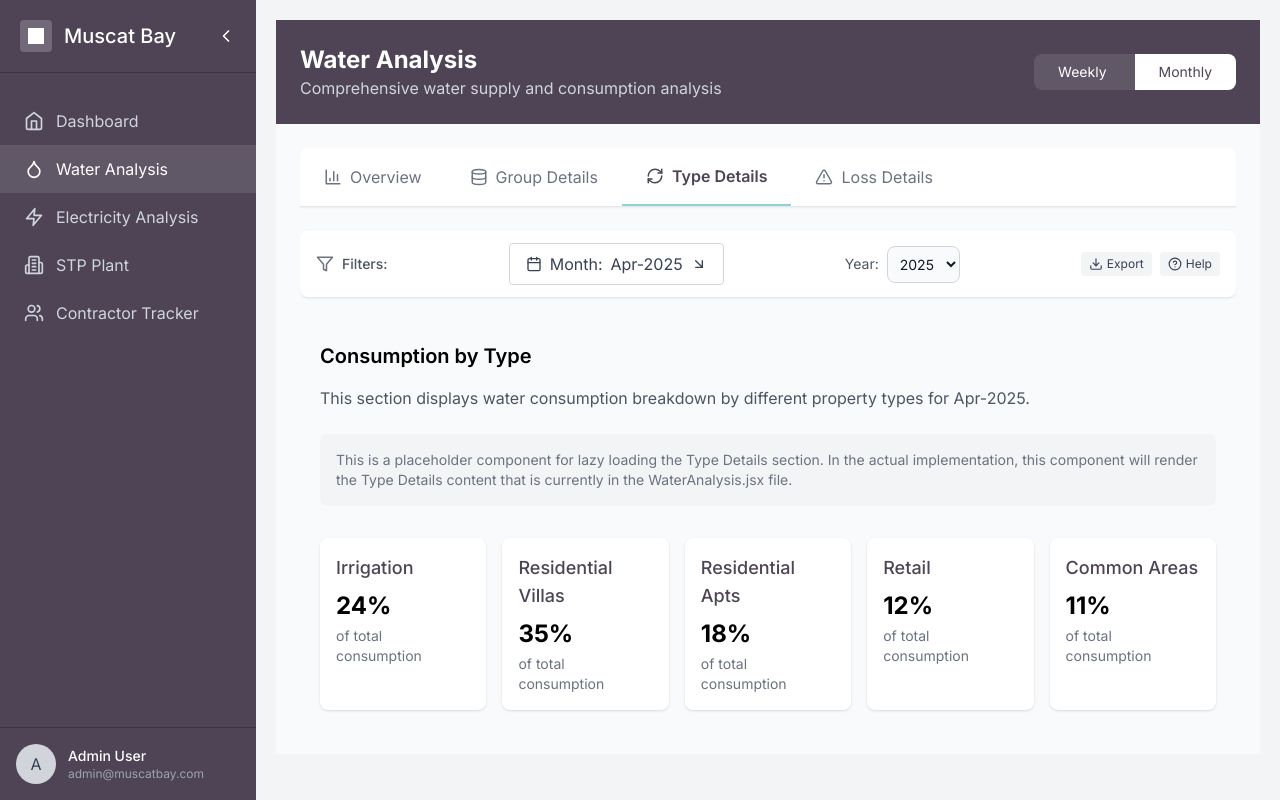
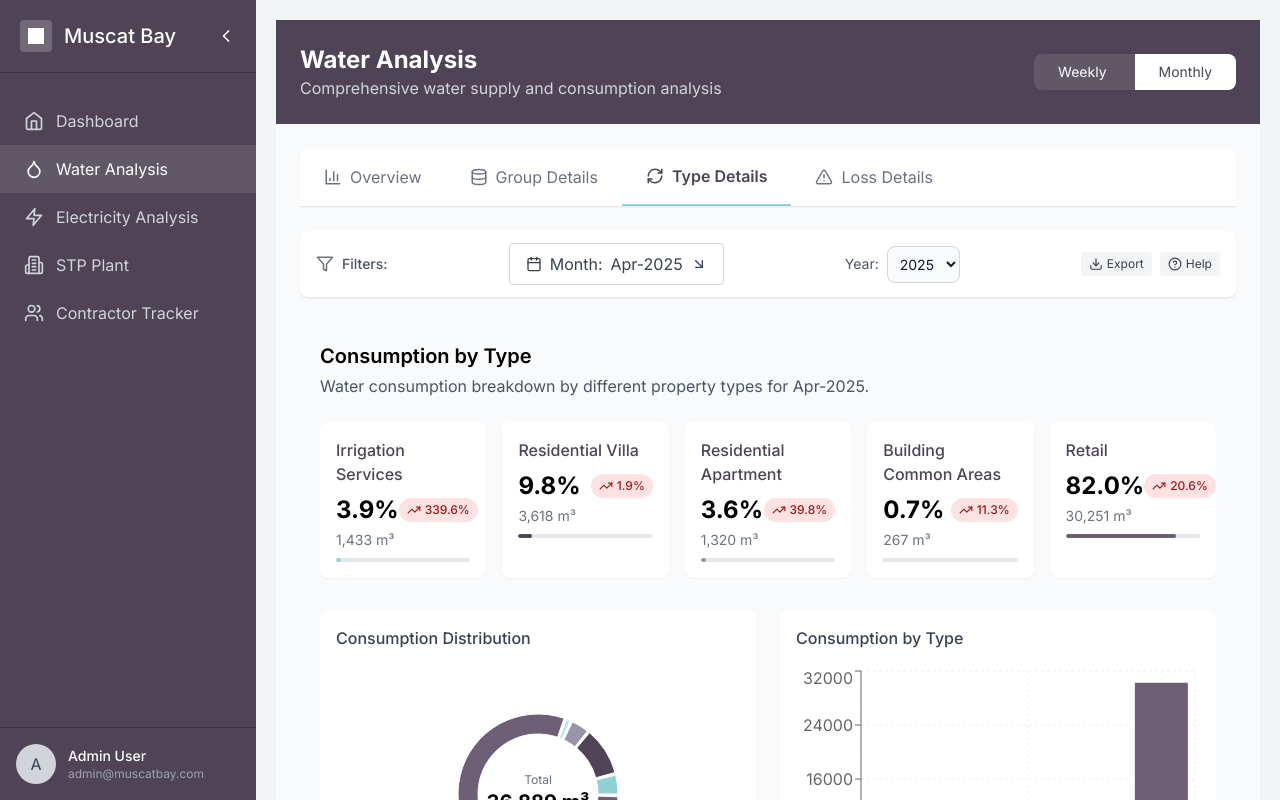
Before and after one commit to ARahim900/GPowerMB, a React (Create React App) app: page /water in a window 1280 px wide. Both pictures are taken after a click on the button "Type Details". Built offline with nearby package versions, Linux system fonts and the light colour scheme.

Commit message:
Implement fully functioning TypeDetails component for Water Analysis

```diff
--- a/src/components/water/TypeDetails.jsx
+++ b/src/components/water/TypeDetails.jsx
@@ -1,52 +1,265 @@
-import React from 'react';
+import React, { useMemo } from 'react';
+import {
+  PieChart, Pie, Cell, BarChart, Bar, LineChart, Line,
+  XAxis, YAxis, CartesianGrid, Tooltip, Legend, ResponsiveContainer
+} from 'recharts';
+import { TrendingUp, TrendingDown } from 'lucide-react';
+
+import {
+  waterData,
+  getMonths,
+  getConsumptionTypes
+} from '../../data/waterData';
 
 // TypeDetails component for Water Analysis
-const TypeDetails = ({ activeMonthFilter, activeYearFilter }) => {
+const TypeDetails = ({ activeMonthFilter, activeYearFilter, THEME, CHART_COLORS, formatNumber }) => {
+  // Get all consumption types
+  const consumptionTypes = getConsumptionTypes();
+
+  // Get consumption data for the active month
+  const consumptionData = useMemo(() => {
+    const typeData = [];
+    let total = 0;
+
+    // Calculate total consumption for percentage calculation
+    Object.values(waterData.consumptionByType).forEach(type => {
+      total += type.consumption[activeMonthFilter] || 0;
+    });
+
+    // Prepare data for each type
+    consumptionTypes.forEach(type => {
+      const typeInfo = waterData.consumptionByType[type.id];
+      if (typeInfo) {
+        const consumption = typeInfo.consumption[activeMonthFilter] || 0;
+        const percentage = total > 0 ? (consumption / total) * 100 : 0;
+
+        typeData.push({
+          id: type.id,
+          name: type.label,
+          consumption,
+          percentage
+        });
+      }
+    });
+
+    return { data: typeData, total };
+  }, [activeMonthFilter, consumptionTypes]);
+
+  // Get yearly trends for each consumption type
+  const yearlyTrends = useMemo(() => {
+    return getMonths()
+      .filter(month => month.id.includes(activeYearFilter))
+      .map(month => {
+        const monthData = { name: month.id.split('-')[0] };
+
+        consumptionTypes.forEach(type => {
+          const typeInfo = waterData.consumptionByType[type.id];
+          if (typeInfo) {
+            monthData[type.id] = typeInfo.consumption[month.id] || 0;
+          }
+        });
+
+        return monthData;
+      });
+  }, [activeYearFilter, consumptionTypes]);
+
+  // Calculate changes from previous month
+  const calculateChange = (typeId) => {
+    const months = getMonths();
+    const currentMonthIndex = months.findIndex(m => m.id === activeMonthFilter);
+    const previousMonth = currentMonthIndex > 0 ? months[currentMonthIndex - 1].id : null;
+
+    if (!previousMonth) return { value: 0, percentage: 0, direction: 'up' };
+
+    const typeInfo = waterData.consumptionByType[typeId];
+    if (!typeInfo) return { value: 0, percentage: 0, direction: 'up' };
+
+    const currentValue = typeInfo.consumption[activeMonthFilter] || 0;
+    const previousValue = typeInfo.consumption[previousMonth] || 0;
+
+    if (previousValue === 0) return { value: currentValue, percentage: 100, direction: 'up' };
+
+    const change = currentValue - previousValue;
+    const percentage = (change / previousValue) * 100;
+
+    return {
+      value: Math.abs(change),
+      percentage: Math.abs(percentage),
+      direction: change >= 0 ? 'up' : 'down'
+    };
+  };
+
+  // Custom legend for pie chart
+  const renderPieChartLegend = () => {
+    return (
+      <div className="flex flex-wrap justify-center gap-4 mt-2">
+        {consumptionData.data.map((entry, index) => (
+          <div key={`legend-${index}`} className="flex items-center">
+            <div
+              className="w-3 h-3 rounded-full mr-2"
+              style={{ backgroundColor: CHART_COLORS[index % CHART_COLORS.length] }}
+            />
+            <span className="text-xs">{entry.name}: {entry.percentage.toFixed(1)}%</span>
+          </div>
+        ))}
+      </div>
+    );
+  };
+
   return (
     <div className="water-dashboard">
-      <h2 className="text-xl font-semibold mb-4">Consumption by Type</h2>
-      <p className="text-gray-600 mb-6">
-        This section displays water consumption breakdown by different property types for {activeMonthFilter}.
-      </p>
-
-      {/* The actual component will render content from WaterAnalysis.jsx */}
-      <div className="bg-gray-100 p-4 rounded-lg">
-        <p className="text-sm text-gray-500">
-          This is a placeholder component for lazy loading the Type Details section.
-          In the actual implementation, this component will render the Type Details content
-          that is currently in the WaterAnalysis.jsx file.
+      <div className="mb-6">
+        <h2 className="text-xl font-semibold">Consumption by Type</h2>
+        <p className="text-gray-600 mt-1">
+          Water consumption breakdown by different property types for {activeMonthFilter}.
         </p>
       </div>
 
-      <div className="grid grid-cols-1 md:grid-cols-2 lg:grid-cols-5 gap-4 mt-8">
-        <div className="p-4 bg-white rounded-lg shadow">
-          <h3 className="text-lg font-medium text-[#4E4456]">Irrigation</h3>
-          <div className="mt-2 text-2xl font-bold">24%</div>
-          <div className="mt-1 text-sm text-gray-500">of total consumption</div>
+      {/* KPI Cards */}
+      <div className="grid grid-cols-1 md:grid-cols-2 lg:grid-cols-5 gap-4 mb-8">
+        {consumptionData.data.map((typeData, index) => {
+          const change = calculateChange(typeData.id);
+
+          return (
+            <div key={typeData.id} className="p-4 bg-white rounded-lg shadow-sm">
+              <h3 className="text-base font-medium text-[#4E4456]">{typeData.name}</h3>
+              <div className="flex justify-between items-center mt-2">
+                <div className="text-2xl font-bold">{typeData.percentage.toFixed(1)}%</div>
+                <div className={`flex items-center px-2 py-1 rounded-full text-xs font-medium ${
+                  change.direction === 'up' ? 'bg-red-100 text-red-800' : 'bg-green-100 text-green-800'
+                }`}>
+                  {change.direction === 'up' ? (
+                    <TrendingUp size={14} className="mr-1" />
+                  ) : (
+                    <TrendingDown size={14} className="mr-1" />
+                  )}
+                  {change.percentage.toFixed(1)}%
+                </div>
+              </div>
+              <div className="mt-1 text-sm text-gray-500">{formatNumber(typeData.consumption)} m³</div>
+              <div className="mt-2 h-1 w-full bg-gray-200 rounded-full overflow-hidden">
+                <div
+                  className="h-full rounded-full"
+                  style={{
+                    width: `${typeData.percentage}%`,
+                    backgroundColor: CHART_COLORS[index % CHART_COLORS.length]
+                  }}
+                ></div>
+              </div>
+            </div>
+          );
+        })}
+      </div>
+
+      {/* Charts Row */}
+      <div className="grid grid-cols-1 lg:grid-cols-2 gap-6 mb-8">
+        {/* Pie Chart */}
+        <div className="bg-white p-4 rounded-lg shadow-sm">
+          <h3 className="text-base font-medium text-gray-700 mb-4">Consumption Distribution</h3>
+          <div className="h-64 relative">
+            <ResponsiveContainer width="100%" height="100%">
+              <PieChart>
+                <Pie
+                  data={consumptionData.data}
+                  cx="50%"
+                  cy="50%"
+                  innerRadius={60}
+                  outerRadius={80}
+                  paddingAngle={2}
+                  dataKey="consumption"
+                >
+                  {consumptionData.data.map((entry, index) => (
+                    <Cell
+                      key={`cell-${index}`}
+                      fill={CHART_COLORS[index % CHART_COLORS.length]}
+                    />
+                  ))}
+                </Pie>
+                <Tooltip
+                  formatter={(value, name, props) => [
+                    `${formatNumber(value)} m³ (${props.payload.percentage.toFixed(1)}%)`,
+                    props.payload.name
+                  ]}
+                />
+              </PieChart>
+            </ResponsiveContainer>
+            <div className="absolute inset-0 flex flex-col items-center justify-center pointer-events-none">
+              <div className="text-xs text-gray-500">Total</div>
+              <div className="text-xl font-bold">{formatNumber(consumptionData.total)} m³</div>
+            </div>
+          </div>
+          {renderPieChartLegend()}
         </div>
 
-        <div className="p-4 bg-white rounded-lg shadow">
-          <h3 className="text-lg font-medium text-[#4E4456]">Residential Villas</h3>
-          <div className="mt-2 text-2xl font-bold">35%</div>
-          <div className="mt-1 text-sm text-gray-500">of total consumption</div>
+        {/* Bar Chart */}
+        <div className="bg-white p-4 rounded-lg shadow-sm">
+          <h3 className="text-base font-medium text-gray-700 mb-4">Consumption by Type</h3>
+          <div className="h-64">
+            <ResponsiveContainer width="100%" height="100%">
+              <BarChart
+                data={consumptionData.data}
+                margin={{ top: 5, right: 5, left: 5, bottom: 5 }}
+              >
+                <CartesianGrid strokeDasharray="3 3" stroke="#f0f0f0" />
+                <XAxis dataKey="name" />
+                <YAxis />
+                <Tooltip
+                  formatter={(value) => [`${formatNumber(value)} m³`, 'Consumption']}
+                />
+                <Bar
+                  dataKey="consumption"
+                  name="Water Consumption"
+                >
+                  {consumptionData.data.map((entry, index) => (
+                    <Cell
+                      key={`cell-${index}`}
+                      fill={CHART_COLORS[index % CHART_COLORS.length]}
+                    />
+                  ))}
+                </Bar>
+              </BarChart>
+            </ResponsiveContainer>
+          </div>
         </div>
+      </div>
 
-        <div className="p-4 bg-white rounded-lg shadow">
-          <h3 className="text-lg font-medium text-[#4E4456]">Residential Apts</h3>
-          <div className="mt-2 text-2xl font-bold">18%</div>
-          <div className="mt-1 text-sm text-gray-500">of total consumption</div>
-        </div>
-
-        <div className="p-4 bg-white rounded-lg shadow">
-          <h3 className="text-lg font-medium text-[#4E4456]">Retail</h3>
-          <div className="mt-2 text-2xl font-bold">12%</div>
-          <div className="mt-1 text-sm text-gray-500">of total consumption</div>
-        </div>
-
-        <div className="p-4 bg-white rounded-lg shadow">
-          <h3 className="text-lg font-medium text-[#4E4456]">Common Areas</h3>
-          <div className="mt-2 text-2xl font-bold">11%</div>
-          <div className="mt-1 text-sm text-gray-500">of total consumption</div>
+      {/* Yearly Trends */}
+      <div className="bg-white p-4 rounded-lg shadow-sm">
+        <h3 className="text-base font-medium text-gray-700 mb-4">Yearly Consumption Trends by Type</h3>
+        <div className="h-80">
+          <ResponsiveContainer width="100%" height="100%">
+            <LineChart
+              data={yearlyTrends}
+              margin={{ top: 5, right: 5, left: 5, bottom: 5 }}
+            >
+              <CartesianGrid strokeDasharray="3 3" stroke="#f0f0f0" />
+              <XAxis dataKey="name" />
+              <YAxis />
+              <Tooltip
+                formatter={(value, name) => {
+                  const typeName = consumptionTypes.find(type => type.id === name)?.label || name;
+                  return [`${formatNumber(value)} m³`, typeName];
+                }}
+                labelFormatter={(label) => `${label} ${activeYearFilter}`}
+              />
+              <Legend
+                formatter={(value) => {
+                  return consumptionTypes.find(type => type.id === value)?.label || value;
+                }}
+              />
+              {consumptionTypes.map((type, index) => (
+                <Line
+                  key={type.id}
+                  type="monotone"
+                  dataKey={type.id}
+                  name={type.id}
+                  stroke={CHART_COLORS[index % CHART_COLORS.length]}
+                  activeDot={{ r: 8 }}
+                  strokeWidth={2}
+                />
+              ))}
+            </LineChart>
+          </ResponsiveContainer>
         </div>
       </div>
     </div>
```
